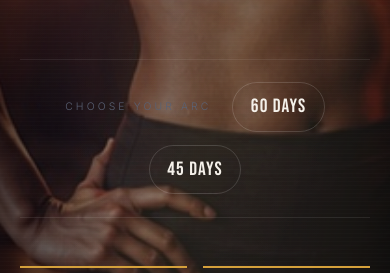
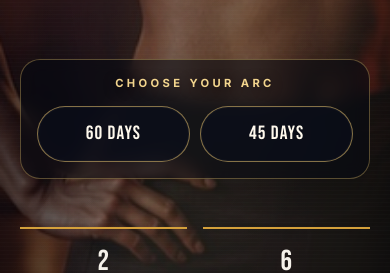
Before and after one commit to pittisunilkumar3/fittofilms, a Next.js app: page / in a window 390 px wide. Shown: the part 910-1183 px from the top of the page. Built offline with nearby package versions, Linux system fonts and the light colour scheme; no server answers.

Commit message:
Fix mobile arc selector readability and alignment

```diff
--- a/app/globals.css
+++ b/app/globals.css
@@ -432,7 +432,7 @@ body::before {
   letter-spacing: 0.06em;
   color: var(--off-w);
   transition: all 0.3s;
-  cursor: default;
+  cursor: pointer;
 }
 .dur-pill:hover {
   border-color: var(--orange);
@@ -468,7 +468,42 @@ body::before {
 }
 @media (max-width: 720px) {
   .hero-stats { grid-template-columns: repeat(2, 1fr); gap: 1rem; }
-  .hero-durations { flex-wrap: wrap; }
+  .hero-durations {
+    display: grid;
+    grid-template-columns: repeat(2, minmax(0, 1fr));
+    gap: 0.8rem;
+    width: 100%;
+    padding: 1.15rem;
+    border: 1px solid rgba(237,200,113,0.34);
+    border-radius: 20px;
+    background: rgba(4,8,16,0.58);
+    box-shadow: 0 18px 36px rgba(0,0,0,0.22);
+    backdrop-filter: blur(8px);
+    -webkit-backdrop-filter: blur(8px);
+  }
+  .hero-durations .lbl {
+    grid-column: 1 / -1;
+    width: 100%;
+    margin: 0 0 0.25rem;
+    color: #F2D58E;
+    font-size: 0.7rem;
+    font-weight: 700;
+    line-height: 1.4;
+    text-align: center;
+    text-shadow: 0 2px 12px rgba(0,0,0,0.75);
+  }
+  .hero-durations .dur-pill {
+    width: 100%;
+    min-height: 54px;
+    display: inline-flex;
+    align-items: center;
+    justify-content: center;
+    padding: 0.7rem 0.6rem;
+    color: #FFF9ED;
+    border-color: rgba(237,200,113,0.54);
+    background: rgba(10,14,26,0.7);
+    box-shadow: inset 0 0 0 1px rgba(255,255,255,0.03);
+  }
 }
 
 /* Scroll cue */
@@ -2810,7 +2845,7 @@ section[id] { scroll-margin-top: 84px; }
   .six-name { white-space: normal; }
   .hero-actions .btn { width: 100%; justify-content: center; }
   .final-cta-actions .btn { width: 100%; justify-content: center; max-width: 340px; }
-  .hero-durations { gap: 0.8rem; }
+  .hero-durations { gap: 0.65rem; padding: 1rem; }
   .foot-bottom { justify-content: center; text-align: center; }
 }
 
```
